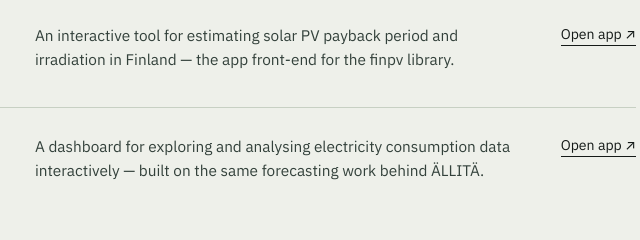
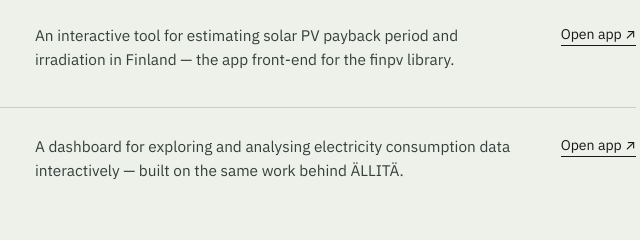
Before and after one commit to shahbazbaig38/shahbaz, a plain HTML site: page index.html in a window 1280 px wide. Shown: the part 3220-3460 px from the top of the page, 436-1076 px from the left. Drawn offline with Linux system fonts and the light colour scheme.

Commit message:
Update project description in index.html
Removed 'forecasting' from project description.

```diff
--- a/index.html
+++ b/index.html
@@ -617,7 +617,7 @@
         </div>
         <div class="project-desc">
           A dashboard for exploring and analysing electricity consumption data
-          interactively — built on the same forecasting work behind ÄLLITÄ.
+          interactively — built on the same work behind ÄLLITÄ.
         </div>
         <a class="project-link" href="https://electricity-data-analyst.streamlit.app/" target="_blank" rel="noopener">Open app ↗</a>
       </div>
```
